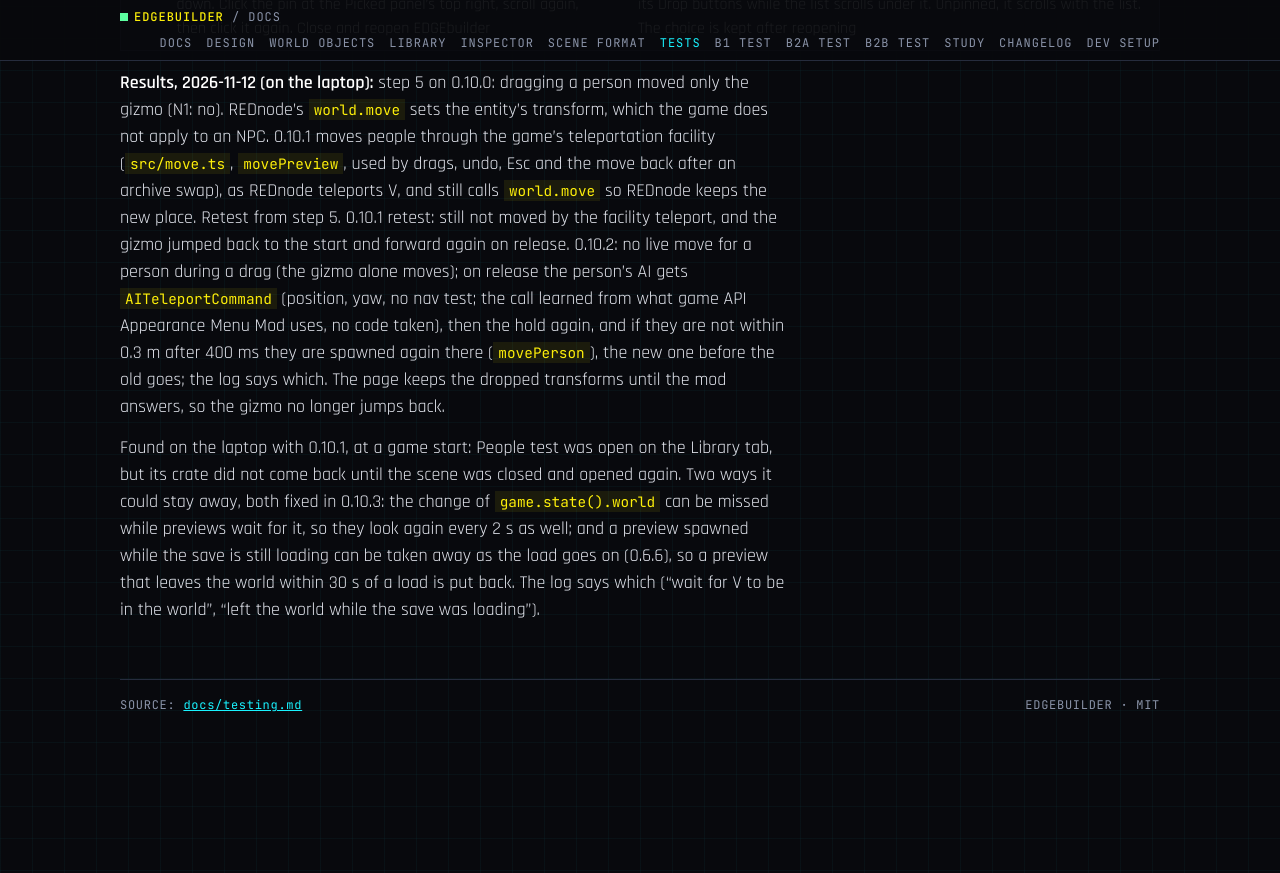
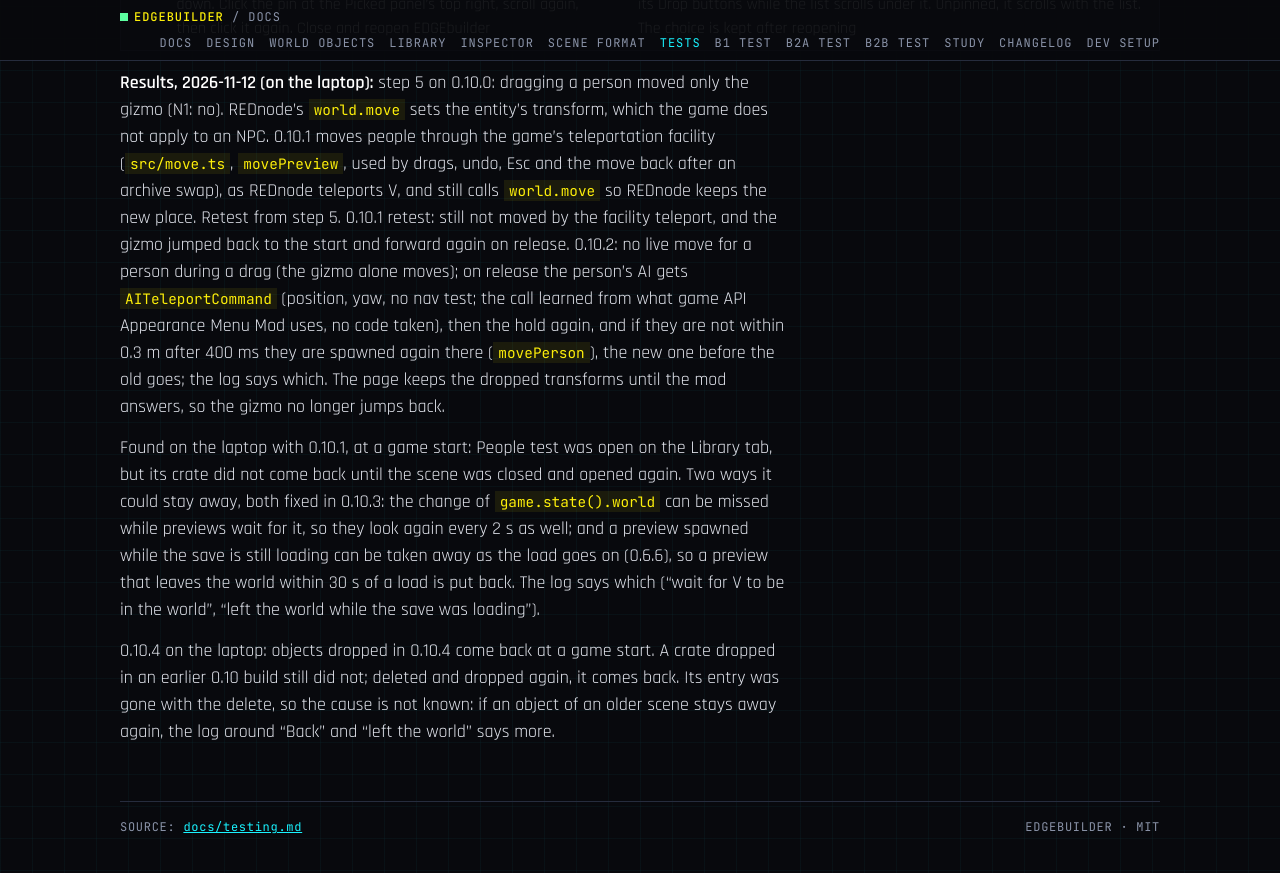
Before and after one commit to Edgemodders/EDGEbuilder, a Jekyll site: the page built from docs/testing.md, in a window 1280 px wide and 900 px high, scrolled down 39610 px. Shown: the top 873 px of the window. Built offline with Jekyll 4.4.1, drawn with Linux system fonts in a browser that asks for light colours.

Commit message:
Tests: objects come back at a game start on 0.10.4
Co-Authored-By: Claude Opus 5.5 <noreply@anthropic.com>

```diff
--- a/docs/testing.md
+++ b/docs/testing.md
@@ -733,3 +733,5 @@ Built on 2026-11-11 as 0.10.0, from the plan agreed with the owner the same day
 **Results, 2026-11-12 (on the laptop):** step 5 on 0.10.0: dragging a person moved only the gizmo (N1: no). REDnode's `world.move` sets the entity's transform, which the game does not apply to an NPC. 0.10.1 moves people through the game's teleportation facility (`src/move.ts`, `movePreview`, used by drags, undo, Esc and the move back after an archive swap), as REDnode teleports V, and still calls `world.move` so REDnode keeps the new place. Retest from step 5. 0.10.1 retest: still not moved by the facility teleport, and the gizmo jumped back to the start and forward again on release. 0.10.2: no live move for a person during a drag (the gizmo alone moves); on release the person's AI gets `AITeleportCommand` (position, yaw, no nav test; the call learned from what game API Appearance Menu Mod uses, no code taken), then the hold again, and if they are not within 0.3 m after 400 ms they are spawned again there (`movePerson`), the new one before the old goes; the log says which. The page keeps the dropped transforms until the mod answers, so the gizmo no longer jumps back.
 
 Found on the laptop with 0.10.1, at a game start: People test was open on the Library tab, but its crate did not come back until the scene was closed and opened again. Two ways it could stay away, both fixed in 0.10.3: the change of `game.state().world` can be missed while previews wait for it, so they look again every 2 s as well; and a preview spawned while the save is still loading can be taken away as the load goes on (0.6.6), so a preview that leaves the world within 30 s of a load is put back. The log says which ("wait for V to be in the world", "left the world while the save was loading").
+
+0.10.4 on the laptop: objects dropped in 0.10.4 come back at a game start. A crate dropped in an earlier 0.10 build still did not; deleted and dropped again, it comes back. Its entry was gone with the delete, so the cause is not known: if an object of an older scene stays away again, the log around "Back" and "left the world" says more.
```
